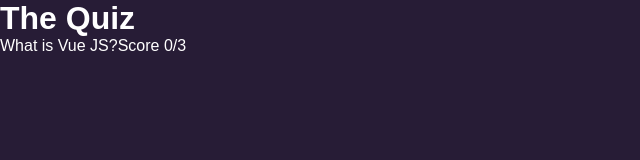
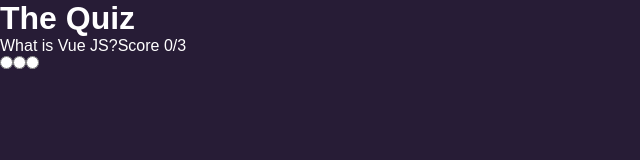
Before and after one commit to drummer-Yurii/quiz-app, a Vue app: page / in a window 1280 px wide. Shown: the top 160 px of the page, without its empty margins (0-640 px from the left). Built offline with nearby package versions, Linux system fonts and the light colour scheme.

Commit message:
options & current question answer

```diff
--- a/src/App.vue
+++ b/src/App.vue
@@ -5,35 +5,22 @@
   {
     question: 'What is Vue JS?',
     answer: 0,
-    options: [
-      'A front end framework',
-      'A library',
-      'An ice cream maker',
-    ],
+    options: ['A front end framework', 'A library', 'An ice cream maker'],
     selected: null,
   },
   {
     question: 'What is Vuex?',
     answer: 2,
-    options: [
-      'Vue with an x',
-      'A cheese selection',
-      'State management library',
-    ],
+    options: ['Vue with an x', 'A cheese selection', 'State management library'],
     selected: null,
   },
   {
     question: 'What is Vue Router used for?',
     answer: 1,
-    options: [
-      'Walking in space',
-      'A routing library for Vue JS',
-      'Burger sauce',
-      'Quizzes',
-    ],
+    options: ['Walking in space', 'A routing library for Vue JS', 'Burger sauce', 'Quizzes'],
     selected: null,
   },
-])
+]);
 
 const quizCompleted = ref(false);
 
@@ -41,24 +28,24 @@
 
 const score = computed(() => {
   let value = 0;
-  questions.value.map(q => {
+  questions.value.map((q) => {
     if (q.selected == q.answer) {
       value++;
     }
-  })
+  });
   return value;
-})
+});
 
 const getCurrentQuestion = computed(() => {
   let question = questions.value[currentQuestion.value];
   question.index = currentQuestion.value;
   return question;
-})
+});
 
-const SetAnswer = evt => {
+const SetAnswer = (evt) => {
   questions.value[currentQuestion.value].selected = evt.target.value;
   evt.target.value = null;
-}
+};
 
 const NextQuestion = () => {
   if (currentQuestion.value < questions.value.length - 1) {
@@ -66,7 +53,7 @@
   } else {
     quizCompleted.value = true;
   }
-}
+};
 </script>
 
 <template>
@@ -76,6 +63,29 @@
       <div class="quiz-info">
         <span class="question">{{ getCurrentQuestion.question }}</span>
         <span class="score">Score {{ score }}/{{ questions.length }}</span>
+      </div>
+      <div class="options">
+        <label
+          v-for="(option, index) in getCurrentQuestion.options"
+          :key="index"
+          :class="`option ${
+            getCurrentQuestion.selected == index
+              ? index == getCurrentQuestion.answer
+                ? 'correct'
+                : 'wrong'
+              : ''
+          } ${
+            getCurrentQuestion.selected != null && index != getCurrentQuestion.selected
+              ? 'disabled'
+              : ''
+          }`"
+        >
+          <input
+            type="radio"
+            :name="getCurrentQuestion.index"
+            :value="index"
+          />
+        </label>
       </div>
     </section>
   </main>
@@ -90,7 +100,7 @@
 }
 
 body {
-  background-color: #271C36;
-  color: #FFF;
+  background-color: #271c36;
+  color: #fff;
 }
 </style>
```
